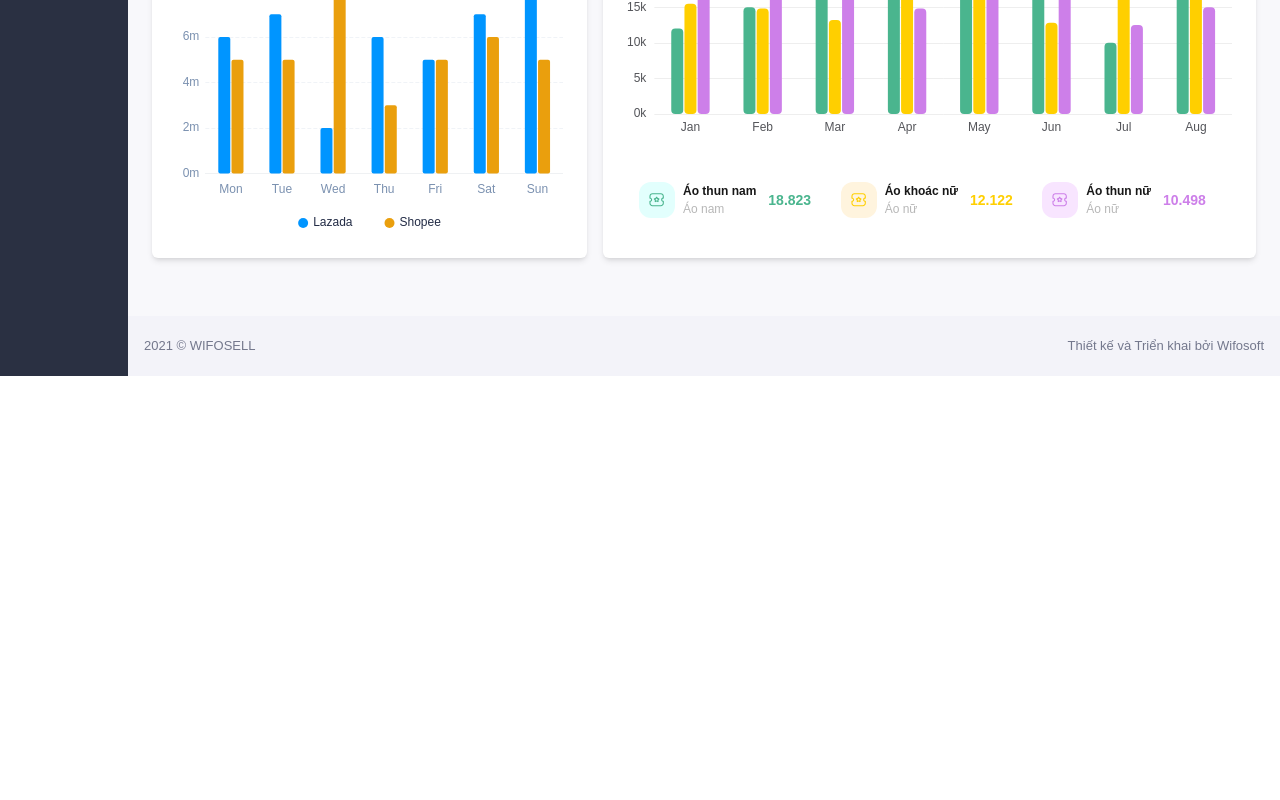
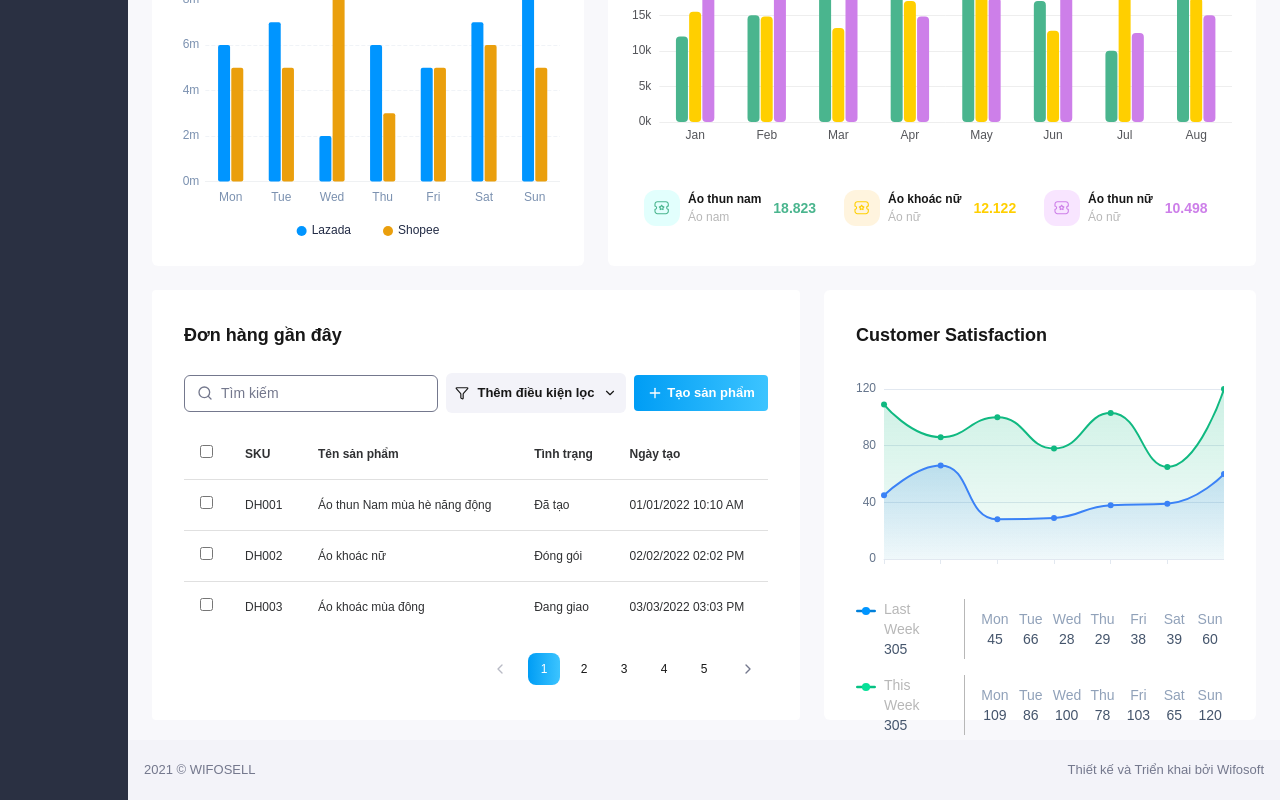
Before and after one commit to khanhcat2212/portal, a Next.js app: page /admin in a window 1280 px wide. Shown: the part 424-1224 px from the top of the page. Before the commit the page ends 800 px from the top, so only its background shows below. Built offline with nearby package versions, Linux system fonts and the light colour scheme.

Commit message:
feat: develop customer satisfaction chart

```diff
--- a/src/components/button/Button.tsx
+++ b/src/components/button/Button.tsx
@@ -18,7 +18,7 @@ function Button({
   ...props
 }: ButtonProps) {
   const base =
-    "flex items-center justify-center font-medium hover:scale-[1.03] transition-all";
+    "flex items-center justify-center font-medium hover:scale-[1.03] transition-all whitespace-nowrap";
 
   const sizes: Record<Size, string> = {
     sm: "rounded-sm px-5 py-2 text-[.8125rem]",
--- /dev/null
+++ b/src/constants/satisfaction.ts
@@ -0,0 +1,5 @@
+export const satisfaction = {
+  days: ["Mon", "Tue", "Wed", "Thu", "Fri", "Sat", "Sun"],
+  lastWeek: [45, 66, 28, 29, 38, 39, 60],
+  thisWeek: [109, 86, 100, 78, 103, 65, 120],
+};
--- a/src/feature/statistic/BestSellingChart.tsx
+++ b/src/feature/statistic/BestSellingChart.tsx
@@ -72,7 +72,7 @@ const BestSellingChart: React.FC = () => {
   }, []);
 
   return (
-    <div className="p-6 bg-white rounded-md shadow-md">
+    <div className="p-6 bg-white rounded-md">
       <div className="flex items-center justify-between w-full mb-4">
         <p className="text-[18px] font-semibold">Top sản phẩm bán chạy</p>
 
--- a/src/feature/statistic/RecentOrderTable.tsx
+++ b/src/feature/statistic/RecentOrderTable.tsx
@@ -1,39 +1,103 @@
 import Button from "@src/components/button/Button";
 import Input from "@src/components/input/Input";
 import { orders } from "@src/constants/orders";
-import { ChevronDown, Filter, Plus } from "lucide-react";
-import React from "react";
+import {
+  ChevronDown,
+  ChevronLeft,
+  ChevronRight,
+  Filter,
+  Plus,
+} from "lucide-react";
+import React, { useMemo, useState } from "react";
 
 const RecentOrderTable: React.FC = () => {
+  const [keyword, setKeyword] = useState("");
+  const [currentPage, setCurrentPage] = useState(1);
+  const itemsPerPage = 3;
+
+  const filteredOrders = useMemo(() => {
+    const kw = keyword.trim().toLowerCase();
+    if (!kw) return orders;
+    const normalize = (str: string) =>
+      str
+        .normalize("NFD")
+        .replace(/[\u0300-\u036f]/g, "")
+        .toLowerCase();
+
+    return orders.filter((o) => {
+      const id = normalize(o.id);
+      const name = normalize(o.name);
+      const status = normalize(o.status);
+      const k = normalize(keyword);
+      return id.includes(k) || name.includes(k) || status.includes(k);
+    });
+  }, [keyword]);
+
+  React.useEffect(() => {
+    setCurrentPage(1);
+  }, [keyword]);
+
+  const totalPages = Math.ceil(filteredOrders.length / itemsPerPage);
+  const pagesPerBlock = 5;
+
+  const paginatedOrders = filteredOrders.slice(
+    (currentPage - 1) * itemsPerPage,
+    currentPage * itemsPerPage
+  );
+
+  const handleChangePage = (page: number) => {
+    if (page >= 1 && page <= totalPages) {
+      setCurrentPage(page);
+    }
+  };
+
+  const currentBlock = Math.ceil(currentPage / pagesPerBlock);
+  const startPage = (currentBlock - 1) * pagesPerBlock + 1;
+  const endPage = Math.min(currentBlock * pagesPerBlock, totalPages);
+
+  const visiblePages = [];
+  for (let i = startPage; i <= endPage; i++) {
+    visiblePages.push(i);
+  }
   return (
-    <div className="px-4 py-6 rounded-sm bg-white h-119.5">
-      <span className="text-5 font-semibold mb-6">Đơn hàng gần đây</span>
+    <div className="px-8 py-8 rounded-sm bg-white h-107.5">
+      <span className="text-[1.125rem] font-semibold">Đơn hàng gần đây</span>
 
-      <div className="flex items-center justify-between gap-2">
-        <Input variant="outline" placeholder="Tìm kiếm" withIcon />
-        <div className="bg-grey-300 rounded-md flex items-center justify-center gap-2">
+      <div className="flex items-center justify-between gap-2 mb-4 mt-6">
+        <div className="flex-1">
+          <Input
+            variant="outline"
+            placeholder="Tìm kiếm"
+            withIcon
+            value={keyword}
+            onChange={(e) => setKeyword(e.target.value)}
+          />
+        </div>
+        <div className="bg-grey-300 rounded-md flex items-center justify-center gap-2 w-45 h-10">
           <Filter size={14} />
-          <span className="text-[.8125rem]">Thêm điều kiện lọc</span>
+          <span className="text-[.8125rem] font-semibold">
+            Thêm điều kiện lọc
+          </span>
           <ChevronDown size={14} />
         </div>
 
-        <Button variant="primary" size="sm">
-          <div className="flex items-center gap-2">
-            <Plus className="text-white text-[1.125rem]" />
+        <Button variant="primary" size="sm" className="w-33.5">
+          <div className="flex items-center gap-1">
+            <Plus size={16} className="text-white" />
             <span className="text-white text-[.8125rem]">Tạo sản phẩm</span>
           </div>
         </Button>
       </div>
 
       {/* Table */}
-      <div className="rounded-lg border">
-        <table className="w-full text-left">
+      <div className="rounded-lg h-50">
+        <table className="w-full text-left text-[12px] text-black-300">
           <thead>
-            <tr className="bg-slate-50">
+            <tr className="">
               <th className="p-4 w-10">
                 <input type="checkbox" />
               </th>
-              <th className="p-4 font-semibold">Mã sản phẩm / SKU</th>
+              <th className="p-4 font-semibold">SKU</th>
               <th className="p-4 font-semibold">Tên sản phẩm</th>
               <th className="p-4 font-semibold">Tình trạng</th>
               <th className="p-4 font-semibold">Ngày tạo</th>
@@ -41,8 +105,11 @@ const RecentOrderTable: React.FC = () => {
           </thead>
 
           <tbody>
-            {orders.map((order, idx) => (
-              <tr key={order.id} className="border-t hover:bg-slate-50">
+            {paginatedOrders.map((order, idx) => (
+              <tr
+                key={order.id}
+                className="border-t border-grey-200 hover:bg-slate-50"
+              >
                 <td className="p-4">
                   <input type="checkbox" />
                 </td>
@@ -57,18 +124,42 @@ const RecentOrderTable: React.FC = () => {
       </div>
 
       {/* Pagination */}
-      <div className="flex justify-center gap-2 mt-6">
-        <button className="px-3 py-1 rounded-lg border">〈</button>
+      <div className="flex justify-end items-center gap-2 mt-6 text-[12px]">
+        <button
+          className="px-3 py-1 rounded-lg disabled:opacity-50"
+          onClick={() => handleChangePage(currentPage - 1)}
+          disabled={currentPage === 1}
+        >
+          <ChevronLeft
+            size={16}
+            className="text-grey-900 hover:text-blue-500"
+          />
+        </button>
 
-        <button className="px-3 py-1 rounded-lg bg-sky-500 text-white">
-          1
+        {visiblePages.map((page) => (
+          <button
+            key={page}
+            className={`w-8 h-8 flex items-center justify-center rounded-lg cursor-pointer ${
+              currentPage === page
+                ? "bg-primary-gradient text-white"
+                : "hover:text-blue-500"
+            }`}
+            onClick={() => handleChangePage(page)}
+          >
+            {page}
+          </button>
+        ))}
+
+        <button
+          className="px-3 py-1 disabled:opacity-50"
+          onClick={() => handleChangePage(currentPage + 1)}
+          disabled={currentPage === totalPages}
+        >
+          <ChevronRight
+            size={16}
+            className="text-grey-900 hover:text-blue-500"
+          />
         </button>
-        <button className="px-3 py-1 rounded-lg border">2</button>
-        <button className="px-3 py-1 rounded-lg border">3</button>
-        <button className="px-3 py-1 rounded-lg border">4</button>
-        <button className="px-3 py-1 rounded-lg border">5</button>
-
-        <button className="px-3 py-1 rounded-lg border">〉</button>
       </div>
     </div>
   );
--- /dev/null
+++ b/src/feature/statistic/SatisfactionChart.tsx
@@ -0,0 +1,96 @@
+import React, { useEffect, useRef } from "react";
+import * as echarts from "echarts";
+import { satisfaction } from "@src/constants/satisfaction";
+import SatisfactionSummary from "./SatisfactionSummary";
+
+const SatisfactionChart: React.FC = () => {
+  const chartRef = useRef<HTMLDivElement>(null);
+
+  useEffect(() => {
+    if (!chartRef.current) return;
+
+    const chart = echarts.init(chartRef.current);
+
+    const option: echarts.EChartsOption = {
+      tooltip: {
+        trigger: "axis",
+      },
+      grid: {
+        left: "0",
+        right: "0",
+        top: "40",
+        bottom: "40",
+        containLabel: true,
+      },
+      xAxis: {
+        type: "category",
+        boundaryGap: false,
+        data: satisfaction.days,
+        axisLine: { lineStyle: { color: "#e2e8f0" } },
+        axisLabel: { show: false },
+      },
+      yAxis: {
+        type: "value",
+        axisLine: { show: false },
+        splitLine: { lineStyle: { color: "#e2e8f0" } },
+        axisLabel: { color: "#64748b" },
+        interval: 40,
+      },
+      series: [
+        {
+          name: "Last Week",
+          type: "line",
+          smooth: true,
+          showSymbol: true,
+          symbol: "circle",
+          symbolSize: 6,
+          itemStyle: { color: "#3b82f6" },
+          areaStyle: {
+            color: new echarts.graphic.LinearGradient(0, 0, 0, 1, [
+              { offset: 0, color: "rgba(59,130,246,0.3)" },
+              { offset: 1, color: "rgba(59,130,246,0.05)" },
+            ]),
+          },
+          data: satisfaction.lastWeek,
+        },
+        {
+          name: "This Week",
+          type: "line",
+          smooth: true,
+          showSymbol: true,
+          symbol: "circle",
+          symbolSize: 6,
+          itemStyle: { color: "#10b981" },
+          areaStyle: {
+            color: new echarts.graphic.LinearGradient(0, 0, 0, 1, [
+              { offset: 0, color: "rgba(16,185,129,0.3)" },
+              { offset: 1, color: "rgba(16,185,129,0.05)" },
+            ]),
+          },
+          data: satisfaction.thisWeek,
+        },
+      ],
+    };
+
+    chart.setOption(option);
+
+    const handleResize = () => chart.resize();
+    window.addEventListener("resize", handleResize);
+
+    return () => {
+      window.removeEventListener("resize", handleResize);
+      chart.dispose();
+    };
+  }, []);
+
+  return (
+    <div className=" h-107.5 bg-white rounded-md px-8">
+        <p className="text-[1.125rem] font-semibold pt-8">Customer Satisfaction</p>
+      <div ref={chartRef} style={{ width: "100%", height: "250px" }} />
+
+      <SatisfactionSummary />
+    </div>
+  );
+};
+
+export default SatisfactionChart;
--- /dev/null
+++ b/src/feature/statistic/SatisfactionSummary.tsx
@@ -0,0 +1,49 @@
+import { satisfaction } from '@src/constants/satisfaction'
+import React from 'react'
+
+const SatisfactionSummary = () => {
+  return (
+    <div className="text-sm text-slate-600 w-full">
+    {/* Last Week */}
+    <div className='flex items-center'>
+      <div className="flex items-start border-r border-grey-500 pr-4">
+        <img src='/statistic/satisfaction_1.svg' alt='last_week' className='w-5 object-cover mt-2' />
+        <div className='pl-2'>
+            <p className='text-4 text-grey-500'>Last Week</p>
+            <p className='text-[.875rem]'>{satisfaction.lastWeek.reduce((num, acc) => acc + num, 0)}</p>
+        </div>
+      </div>
+
+      <div className="grid grid-cols-7 gap-2 pl-4">
+        {satisfaction.days.map((d, i) => (
+          <div key={d} className="text-center">
+            <div className="text-4 text-slate-400">{d}</div>
+            <div className='text-[.875rem]'>{satisfaction.lastWeek[i]}</div>
+          </div>
+        ))}
+      </div>
+    </div>
+
+    {/* This Week */}
+    <div className='flex items-center mt-4'>
+      <div className="flex items-start border-r border-grey-500 pr-4">
+        <img src='/statistic/satisfaction_2.svg' alt='last_week' className='w-5 object-cover mt-2' />
+        <div className='pl-2'>
+            <p className='text-4 text-grey-500'>This Week</p>
+            <p className='text-[.875rem]'>{satisfaction.lastWeek.reduce((num, acc) => acc + num, 0)}</p>
+        </div>
+      </div>
+      <div className="grid grid-cols-7 gap-2 pl-4">
+        {satisfaction.days.map((d, i) => (
+          <div key={d} className="text-center">
+            <div className="text-4 text-slate-400">{d}</div>
+            <div className='text-[.875rem]'>{satisfaction.thisWeek[i]}</div>
+          </div>
+        ))}
+      </div>
+    </div>
+  </div>
+  )
+}
+
+export default SatisfactionSummary
--- a/src/feature/statistic/revenueChart.tsx
+++ b/src/feature/statistic/revenueChart.tsx
@@ -126,7 +126,7 @@ const RevenueChart: React.FC = () => {
   };
 
   return (
-    <div className="bg-white rounded-md p-6 shadow-md w-full">
+    <div className="bg-white rounded-md p-6 w-full">
       <div className="flex justify-between items-center mb-4">
         <RevenueCartController onDownload={handleDownload}/>
       </div>
--- a/src/pages/admin/index.tsx
+++ b/src/pages/admin/index.tsx
@@ -1,6 +1,8 @@
 import BestSellingChart from "@src/feature/statistic/BestSellingChart";
 import CardList from "@src/feature/statistic/CardList";
+import RecentOrderTable from "@src/feature/statistic/RecentOrderTable";
 import RevenueChart from "@src/feature/statistic/revenueChart";
+import SatisfactionChart from "@src/feature/statistic/SatisfactionChart";
 import AdminLayout from "@src/layout/adminLayout";
 
 import React from 'react'
@@ -9,7 +11,7 @@ const Admin: React.FC = () => {
   return (
     <AdminLayout>
       <CardList />
-      <div className="py-4 flex items-center gap-4 w-full">
+      <div className="py-6 flex items-center gap-6 w-full">
         <div className="w-[40%]">
           <RevenueChart />
         </div>
@@ -17,6 +19,16 @@ const Admin: React.FC = () => {
           <BestSellingChart />
         </div>
       </div>
+
+      <div className="flex items-center gap-6 w-full">
+        <div className="w-[60%]">
+          <RecentOrderTable />
+        </div>
+
+        <div className="w-[40%]">
+          <SatisfactionChart />
+        </div>
+      </div>
     </AdminLayout>
   )
 }
```
Also changed, not shown: src/components/layout/NavSideBar.tsx (+6 -1 lines), src/constants/orders.ts (+0 -10 lines), public/statistic/satisfaction_1.svg (added), public/statistic/satisfaction_2.svg (added), src/pages/admin/products/index.tsx (added).
